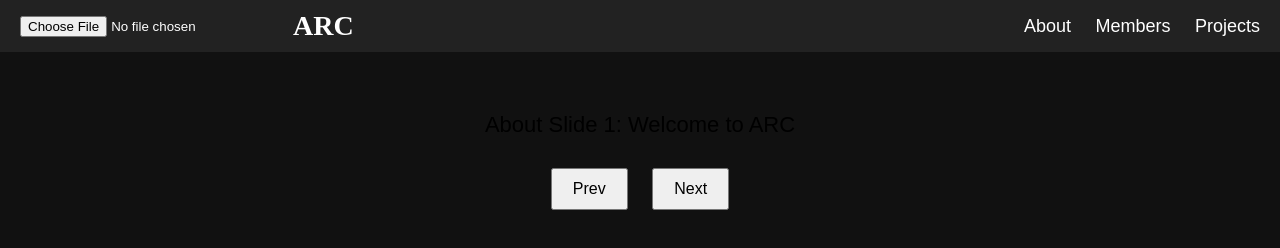
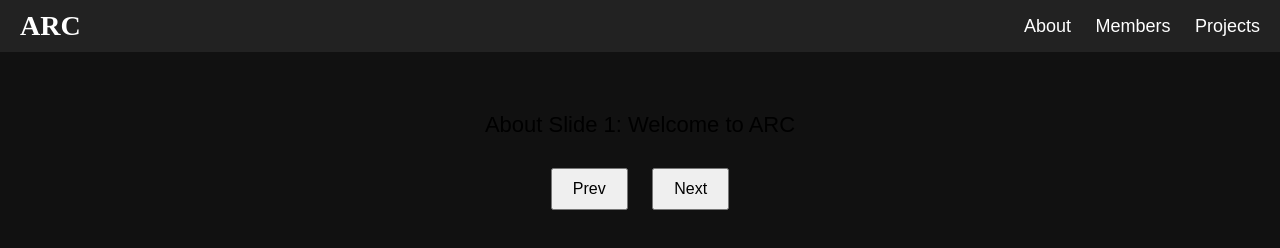
Before and after one commit to Stalonjoyaldsouza/ARC_WEBSITE, a plain HTML site: page index.html in a window 1280 px wide. Drawn offline with Linux system fonts and the light colour scheme.

```diff
--- a/index.html
+++ b/index.html
@@ -76,7 +76,7 @@
 
   <!-- Header -->
   <header>
-    <input type="file" id="uploadImage" accept="image/*">
+
     <h1>ARC</h1>
     <nav>
       <a onclick="showSection('about')">About</a>
```
